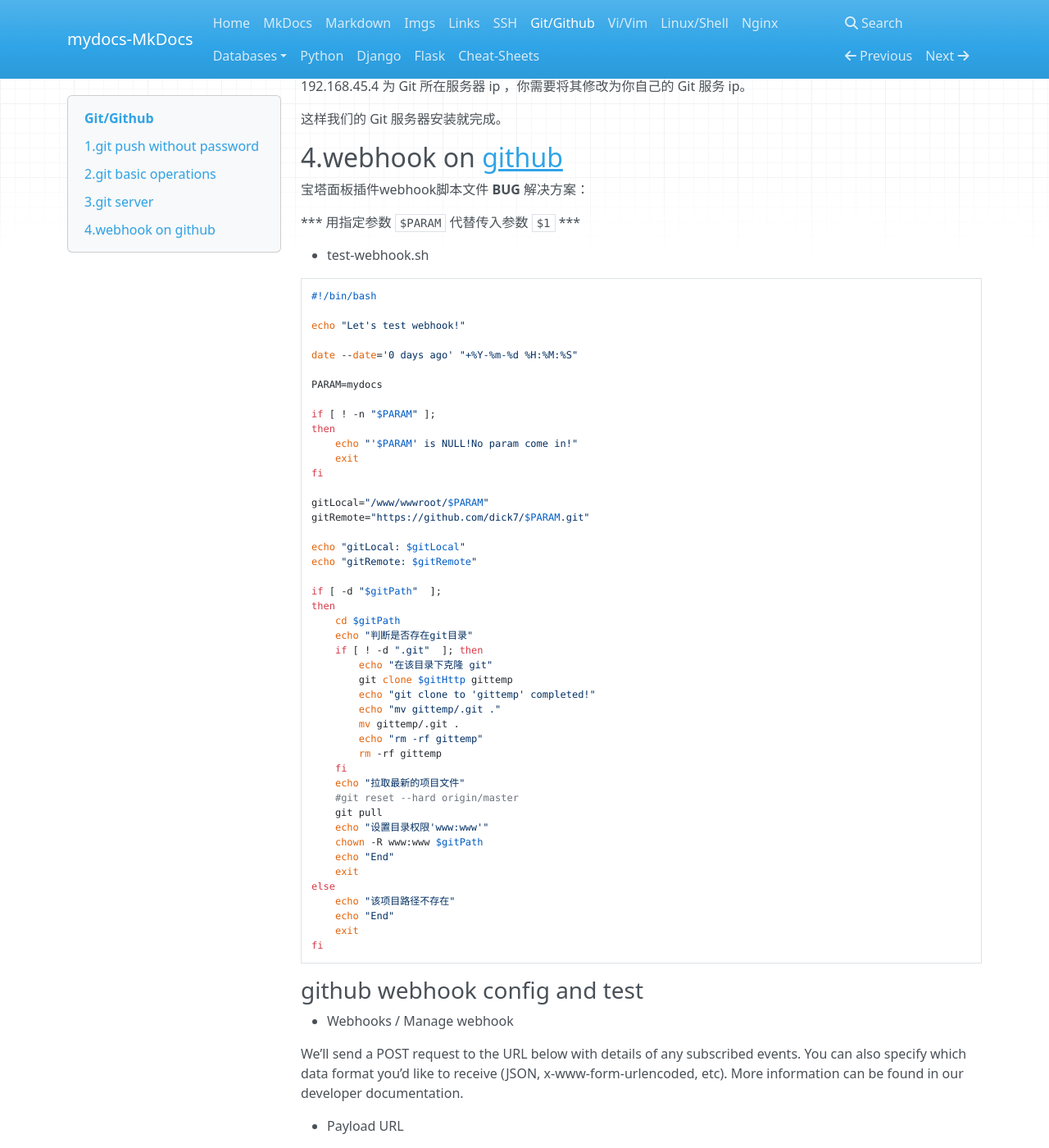
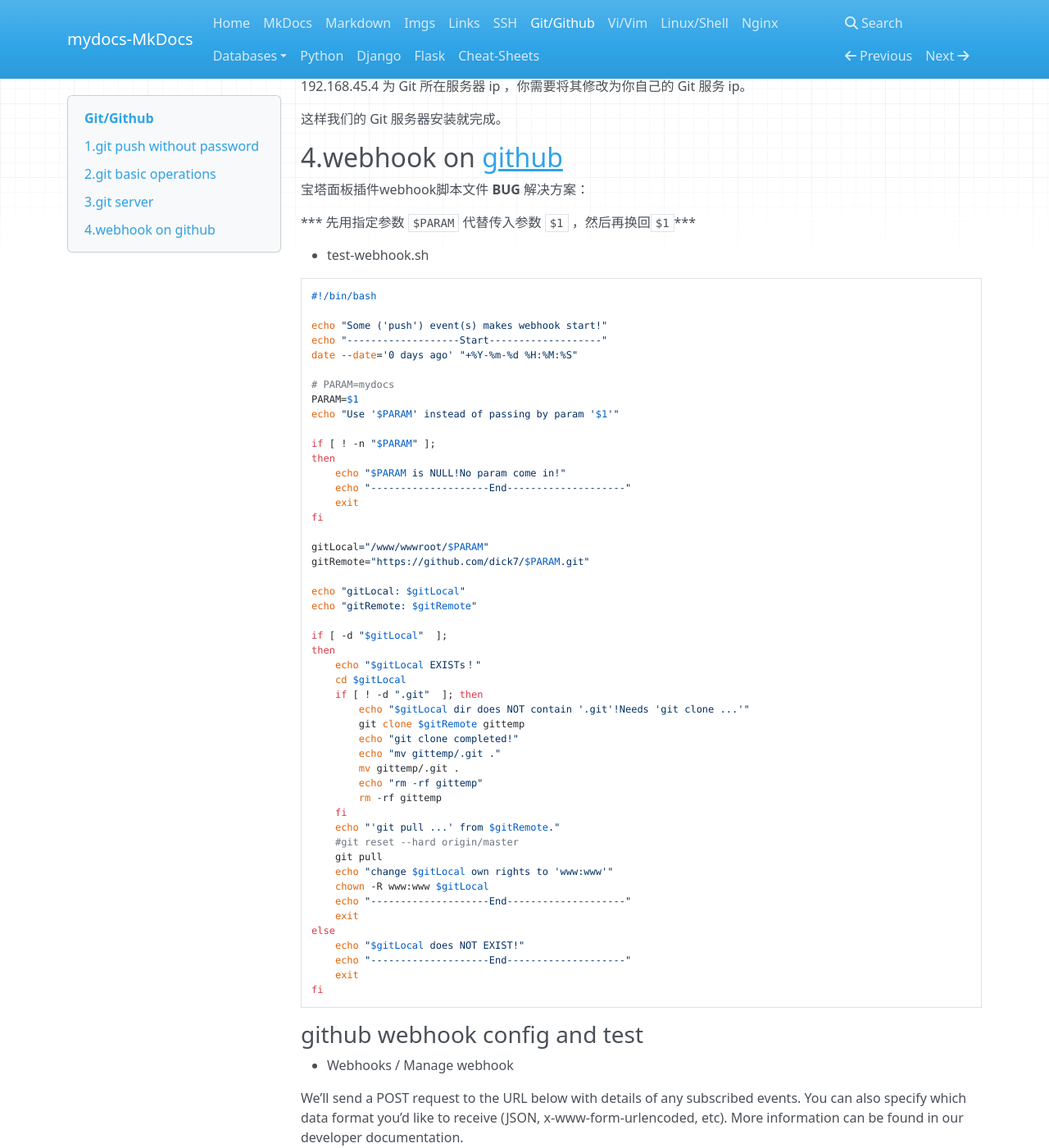
Before and after one commit to dick7/mydocs, an MkDocs documentation site: the page built from docs/git.md, in a window 1280 px wide and 1400 px high, scrolled down 1675 px. Shown: the whole window at 82% size. Built offline with MkDocs 1.6.1, drawn with Linux system fonts in a browser that asks for light colours; nearby versions of some CDN libraries.

Commit message:
use my "test-webhook.sh" script,worked on bt!!

````diff
--- a/docs/git.md
+++ b/docs/git.md
@@ -83,21 +83,24 @@ Checking connectivity... done.
 
 宝塔面板插件webhook脚本文件 **BUG** 解决方案：
 
-*** 用指定参数 `$PARAM` 代替传入参数 `$1` ***
+*** 先用指定参数 `$PARAM` 代替传入参数 `$1` ，然后再换回`$1`***
 
 * test-webhook.sh
 ```
 #!/bin/bash
 
-echo "Let's test webhook!"
-
+echo "Some ('push') event(s) makes webhook start!"
+echo "-------------------Start-------------------"
 date --date='0 days ago' "+%Y-%m-%d %H:%M:%S"
 
-PARAM=mydocs
+# PARAM=mydocs
+PARAM=$1
+echo "Use '$PARAM' instead of passing by param '$1'"
 
 if [ ! -n "$PARAM" ];
 then
-    echo "'$PARAM' is NULL!No param come in!"
+    echo "$PARAM is NULL!No param come in!"
+    echo "--------------------End--------------------"
     exit
 fi
 
@@ -107,29 +110,29 @@ gitRemote="https://github.com/dick7/$PARAM.git"
 echo "gitLocal: $gitLocal"
 echo "gitRemote: $gitRemote"
 
-if [ -d "$gitPath"  ];
+if [ -d "$gitLocal"  ];
 then
-    cd $gitPath
-    echo "判断是否存在git目录"
+    echo "$gitLocal EXISTs！"
+    cd $gitLocal
     if [ ! -d ".git"  ]; then
-        echo "在该目录下克隆 git"
-        git clone $gitHttp gittemp
-        echo "git clone to 'gittemp' completed!"
+        echo "$gitLocal dir does NOT contain '.git'!Needs 'git clone ...'"
+        git clone $gitRemote gittemp
+        echo "git clone completed!"
         echo "mv gittemp/.git ."
         mv gittemp/.git .
         echo "rm -rf gittemp"
         rm -rf gittemp
     fi
-    echo "拉取最新的项目文件"
+    echo "'git pull ...' from $gitRemote."
     #git reset --hard origin/master
     git pull
-    echo "设置目录权限'www:www'"
-    chown -R www:www $gitPath
-    echo "End"
+    echo "change $gitLocal own rights to 'www:www'"
+    chown -R www:www $gitLocal
+    echo "--------------------End--------------------"
     exit
 else
-    echo "该项目路径不存在"
-    echo "End"
+    echo "$gitLocal does NOT EXIST!"
+    echo "--------------------End--------------------"
     exit
 fi
 ```
````
